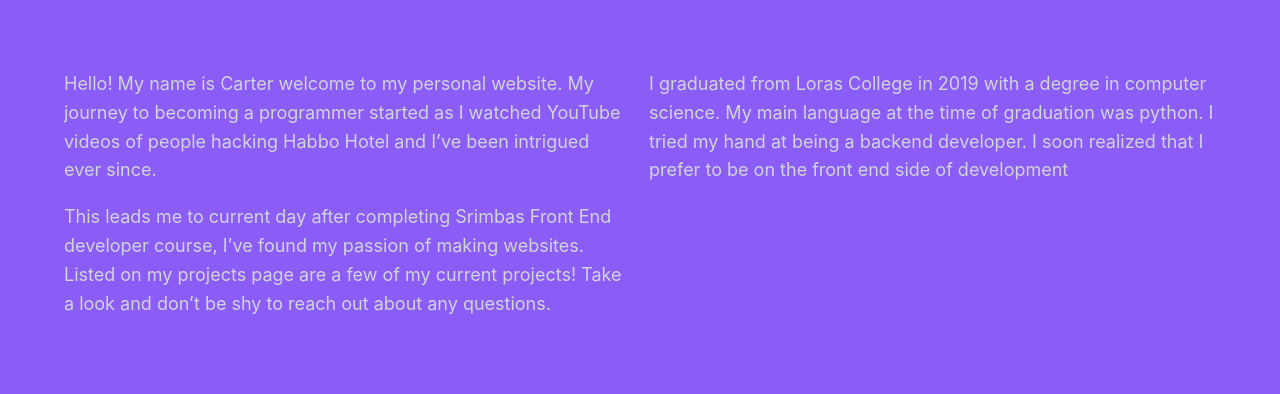
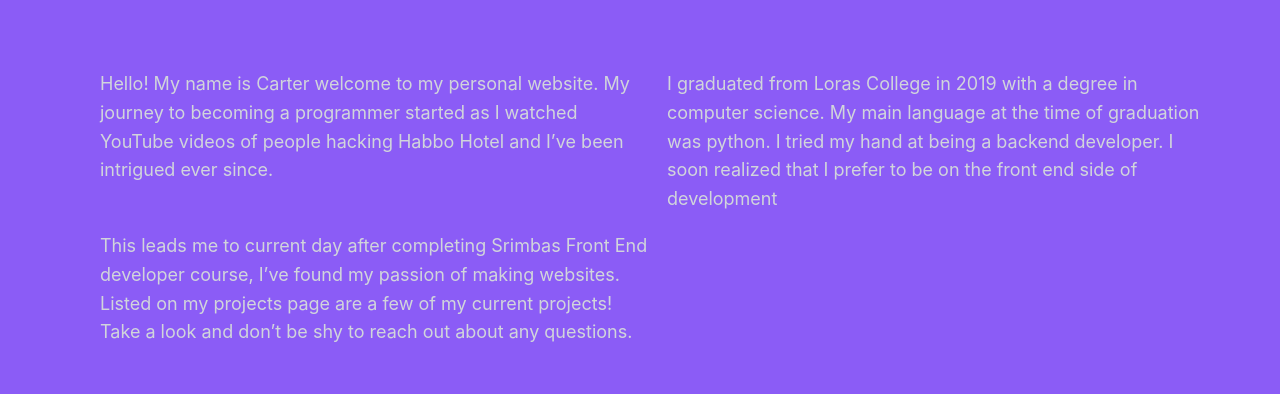
Before and after one commit to berbaroovez/cartols, a Next.js app: page / in a window 1280 px wide. Shown: the part 722-1116 px from the top of the page. Built offline with nearby package versions, Linux system fonts and the light colour scheme.

Commit message:
Added some margins to center text under main image

```diff
--- a/pages/index.js
+++ b/pages/index.js
@@ -39,7 +39,7 @@ export default function Home({ allPostsData }) {
             YOLOYOLOYOLOYOLOYOLOYOLOYOLOYOLOYOLOYOLOYOLOYOLOYOLOYOLOYOLOYOLOYOLOYOLOYOLOYOLOYOLO
           </p>
         </div>
-        <div className="grid grid-cols-1 sm:grid-cols-2 gap-4 text-gray-300 mb-16">
+        <div className="grid grid-cols-1 sm:grid-cols-2 gap-4 text-gray-300 mb-16 ml-2 sm:ml-8">
           <p>
             Hello! My name is Carter welcome to my personal website. My journey
             to becoming a programmer started as I watched YouTube videos of
```
